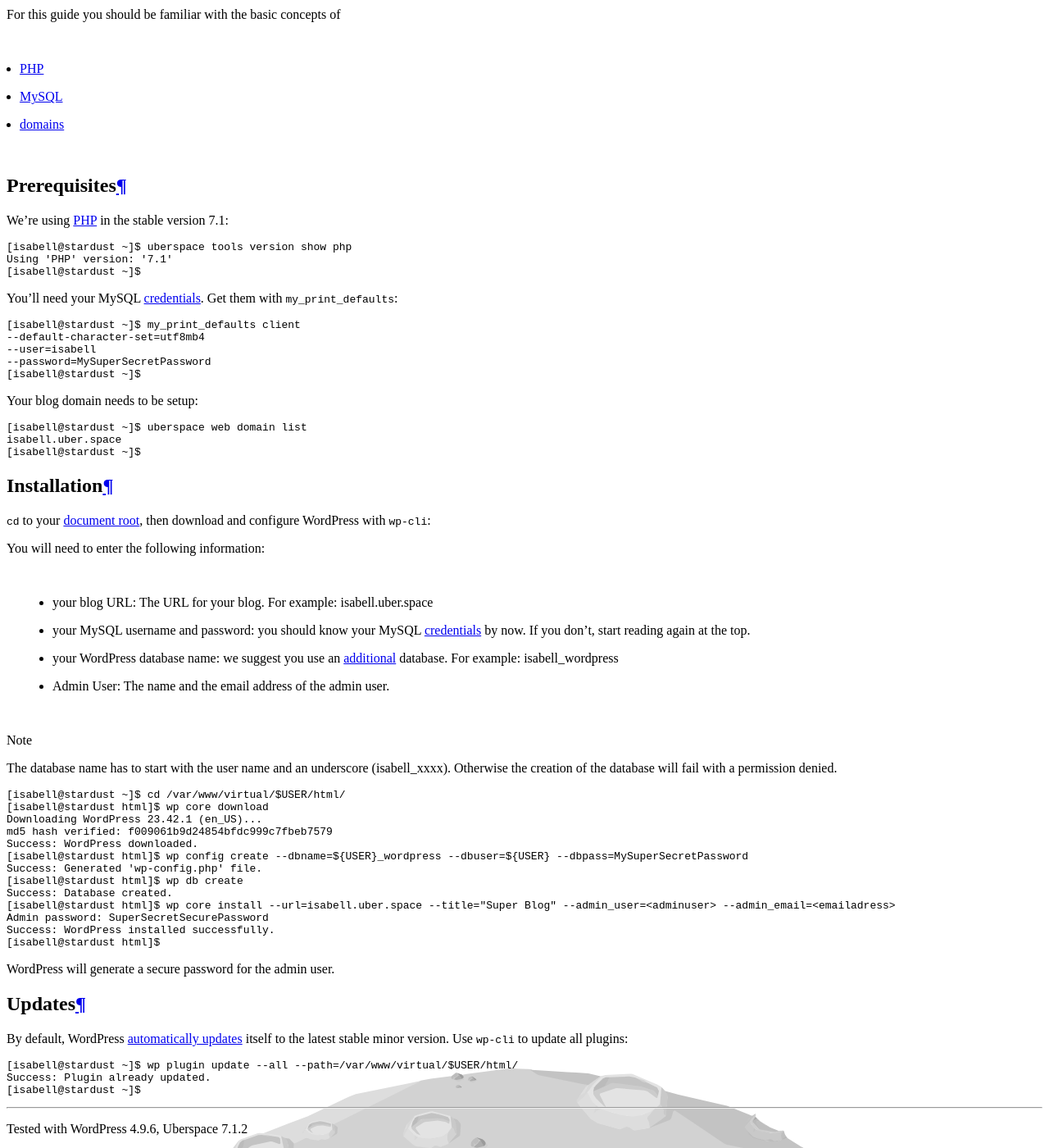
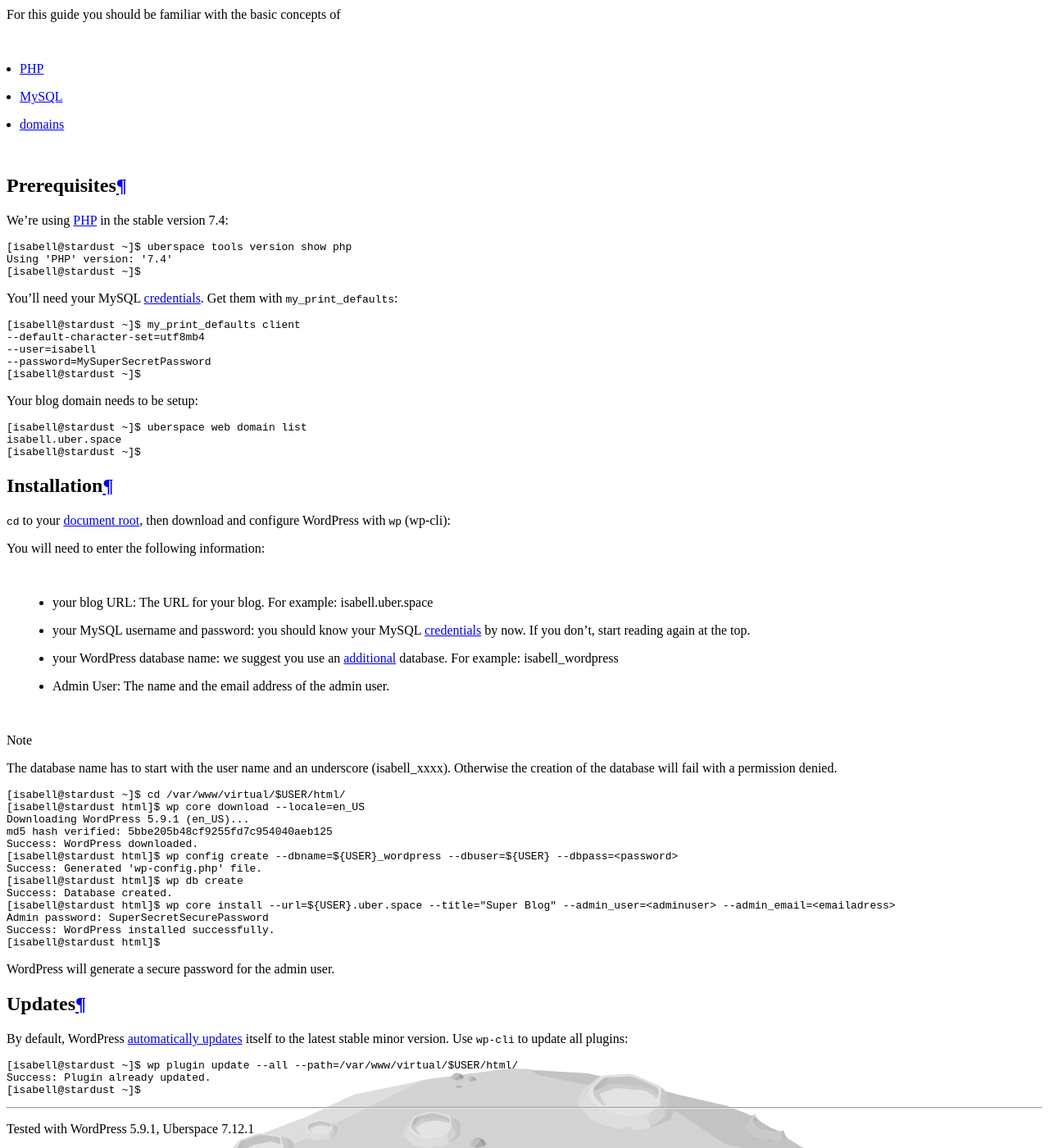
Before and after one commit to Uberspace/lab, a Sphinx documentation site: the page built from source/guide_wordpress.rst, in a window 1280 px wide and 1400 px high, scrolled down 4874 px. Shown: the whole window at 82% size. Built offline with Sphinx 7.4.7 and the Read the Docs theme 2.0.0, drawn with Linux system fonts in a browser that asks for light colours; grey boxes are pictures that could not be loaded.

Commit message:
[wordpress] Improve and update wordpress guide

```diff
--- a/source/guide_wordpress.rst
+++ b/source/guide_wordpress.rst
@@ -36,12 +36,12 @@
 Prerequisites
 =============
 
-We're using PHP_ in the stable version 7.1:
+We're using PHP_ in the stable version 7.4:
 
 ::
 
  [isabell@stardust ~]$ uberspace tools version show php
- Using 'PHP' version: '7.1'
+ Using 'PHP' version: '7.4'
  [isabell@stardust ~]$
 
 .. include:: includes/my-print-defaults.rst
@@ -53,7 +53,7 @@
 Installation
 ============
 
-``cd`` to your :manual:`document root <web-documentroot>`, then download and configure WordPress with ``wp-cli``:
+``cd`` to your :manual:`document root <web-documentroot>`, then download and configure WordPress with ``wp`` (wp-cli):
 
 You will need to enter the following information:
 
@@ -69,15 +69,15 @@
  :emphasize-lines: 1,6,10
 
  [isabell@stardust ~]$ cd /var/www/virtual/$USER/html/
- [isabell@stardust html]$ wp core download
- Downloading WordPress 23.42.1 (en_US)...
- md5 hash verified: f009061b9d24854bfdc999c7fbeb7579
+ [isabell@stardust html]$ wp core download --locale=en_US
+ Downloading WordPress 5.9.1 (en_US)...
+ md5 hash verified: 5bbe205b48cf9255fd7c954040aeb125
  Success: WordPress downloaded.
- [isabell@stardust html]$ wp config create --dbname=${USER}_wordpress --dbuser=${USER} --dbpass=MySuperSecretPassword
+ [isabell@stardust html]$ wp config create --dbname=${USER}_wordpress --dbuser=${USER} --dbpass=<password>
  Success: Generated 'wp-config.php' file.
  [isabell@stardust html]$ wp db create
  Success: Database created.
- [isabell@stardust html]$ wp core install --url=isabell.uber.space --title="Super Blog" --admin_user=<adminuser> --admin_email=<emailadress>
+ [isabell@stardust html]$ wp core install --url=${USER}.uber.space --title="Super Blog" --admin_user=<adminuser> --admin_email=<emailadress>
  Admin password: SuperSecretSecurePassword
  Success: WordPress installed successfully.
  [isabell@stardust html]$
@@ -97,10 +97,10 @@
 
 .. _Wordpress: https://wordpress.org
 .. _PHP: http://www.php.net/
-.. _automatically updates: https://codex.wordpress.org/Configuring_Automatic_Background_Updates
+.. _automatically updates: https://wordpress.org/support/article/configuring-automatic-background-updates/
 
 ----
 
-Tested with WordPress 4.9.6, Uberspace 7.1.2
+Tested with WordPress 5.9.1, Uberspace 7.12.1
 
 .. author_list::
```
